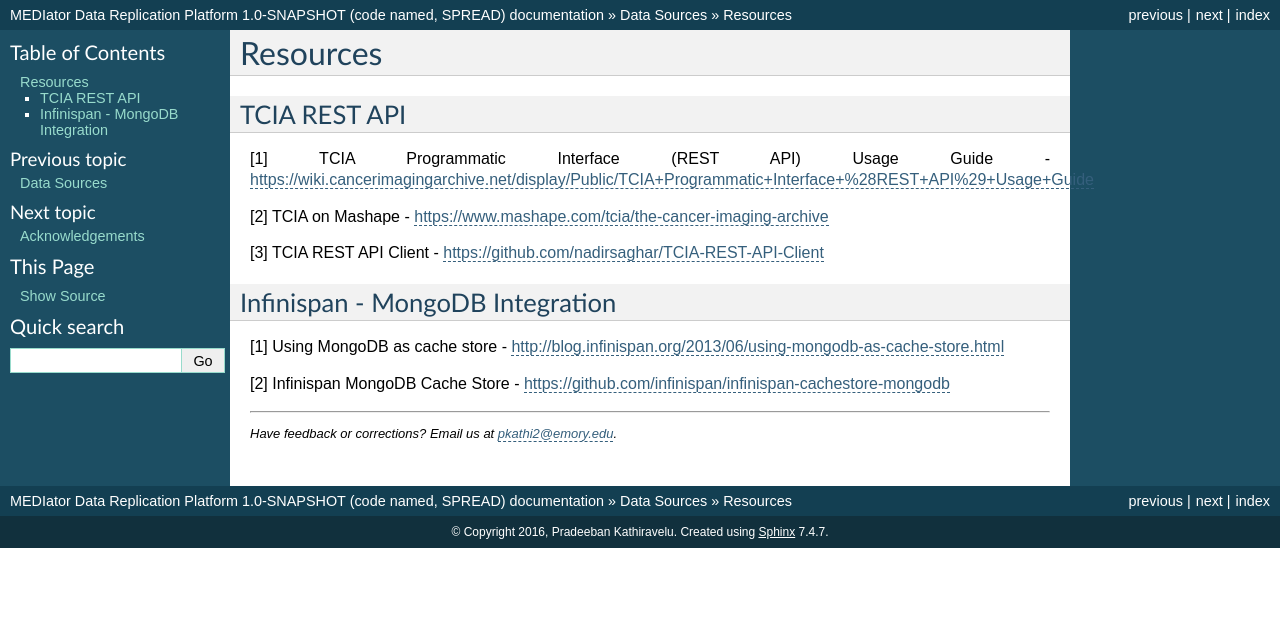
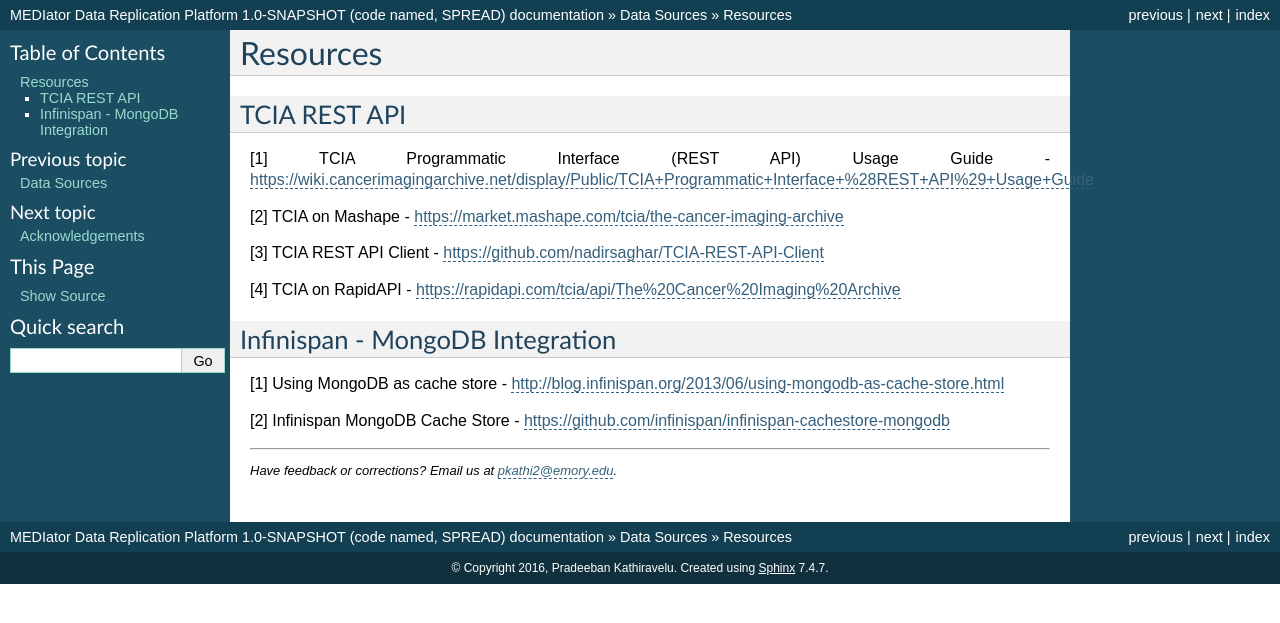
Before and after one commit to pradeeban/mediator, a Sphinx documentation site: the page built from docs/source/sections/datasources/Resources.rst, in a window 1280 px wide. Shown: the top 623 px of the page. Built offline with Sphinx 7.4.7, drawn with Linux system fonts in a browser that asks for light colours.

Commit message:
Fix the links
Thanks, Brian Wu for the bug report.

```diff
--- a/docs/source/sections/datasources/Resources.rst
+++ b/docs/source/sections/datasources/Resources.rst
@@ -7,10 +7,11 @@
 
 [1]  TCIA Programmatic Interface (REST API) Usage Guide - https://wiki.cancerimagingarchive.net/display/Public/TCIA+Programmatic+Interface+%28REST+API%29+Usage+Guide
 
-[2] TCIA on Mashape - https://www.mashape.com/tcia/the-cancer-imaging-archive
+[2] TCIA on Mashape -  https://market.mashape.com/tcia/the-cancer-imaging-archive
 
 [3] TCIA REST API Client - https://github.com/nadirsaghar/TCIA-REST-API-Client
 
+[4] TCIA on RapidAPI -  https://rapidapi.com/tcia/api/The%20Cancer%20Imaging%20Archive
 
 Infinispan - MongoDB Integration
 ################################
```
